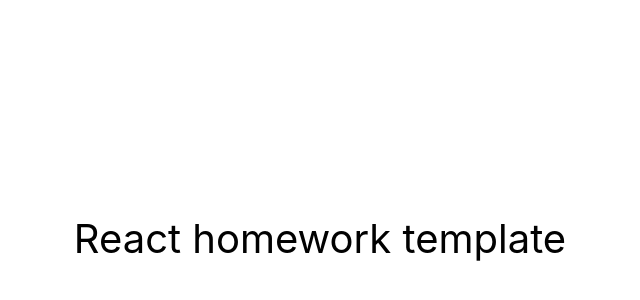
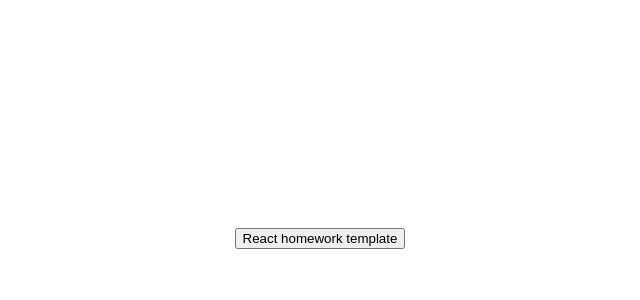
Before and after one commit to Koval0050/goit-react-hw-01-components, a React (Create React App) app: page / in a window 1280 px wide. Shown: the part 162-462 px from the top of the page, without its empty margins (320-960 px from the left). Built offline with nearby package versions, Linux system fonts and the light colour scheme.

Commit message:
try to fix deploy

```diff
--- a/src/components/App.jsx
+++ b/src/components/App.jsx
@@ -1,3 +1,4 @@
+import { Button } from './Buttons/Button';
 export const App = () => {
   return (
     <div
@@ -7,10 +8,10 @@ export const App = () => {
         justifyContent: 'center',
         alignItems: 'center',
         fontSize: 40,
-        color: '#010101'
+        color: '#010101',
       }}
     >
-      React homework template
+      <Button type="button">React homework template</Button>
     </div>
   );
 };
--- /dev/null
+++ b/src/components/Buttons/Button.jsx
@@ -0,0 +1,4 @@
+export const Button = props => {
+  console.log(props.children);
+  return <button>{props.children}</button>;
+};
```
Also changed, not shown: 1 other file (tests, documents, lock files or other folders).
